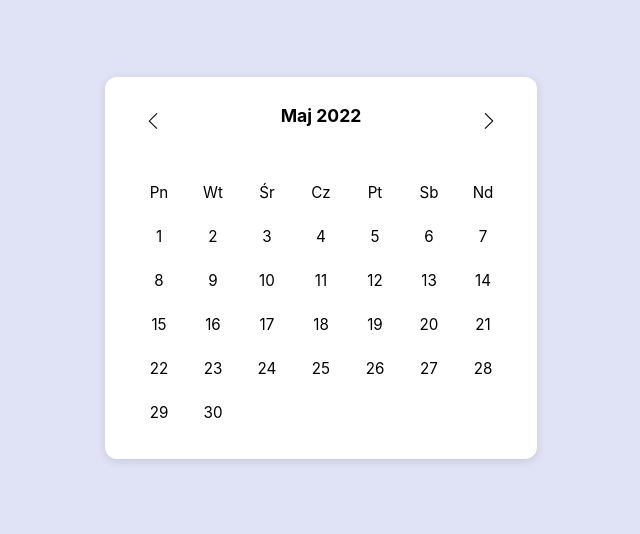
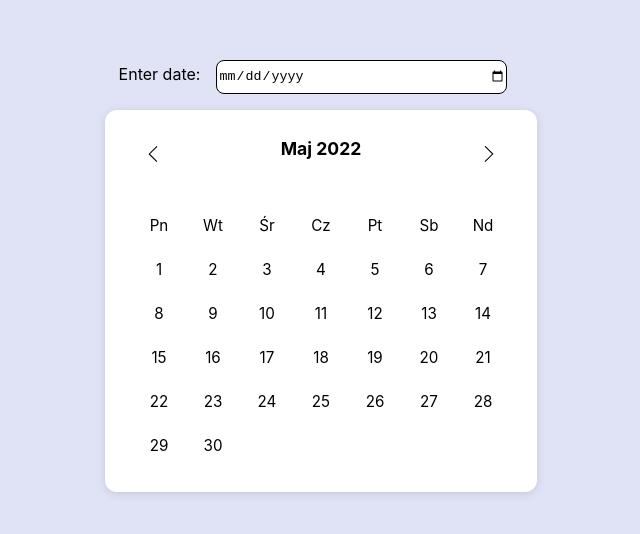
Before and after one commit to s-jez/Calendar_App, a Next.js app: page / in a window 1280 px wide. Shown: the part 132-666 px from the top of the page, without its empty margins (319-959 px from the left). Built offline with nearby package versions, Linux system fonts and the light colour scheme.

Commit message:
add calendar input.

```diff
--- a/components/Calendar/CalendarForm.tsx
+++ b/components/Calendar/CalendarForm.tsx
@@ -1,5 +1,5 @@
 import React from "react";
-import DateInput from "../Input/DateInput";
+import CalendarInput from "../Input/CalendarInput";
 import MonthInput from "../Input/MonthInput";
 import styles from "../Calendar/CalendarForm.module.scss";
 
--- /dev/null
+++ b/components/Input/CalendarInput.tsx
@@ -0,0 +1,18 @@
+import React from "react";
+import styles from "../Input/Input.module.scss";
+
+const CalendarInput = () => {
+  return (
+    <div className={styles["calendar"]}>
+      <label>Enter date:</label>
+      <input
+        id="calendar-input"
+        type="date"
+        className={styles["calendar__input"]}
+        placeholder="DD/MM/YYYY"
+      />
+    </div>
+  );
+};
+
+export default CalendarInput;
--- a/components/Input/Input.module.scss
+++ b/components/Input/Input.module.scss
@@ -9,5 +9,13 @@
   .arrow {
     margin: .5rem 0;
   }
-
 }
+.calendar {
+  &__input {
+    width: 18rem;
+    height: 2rem;
+    margin: 1rem;
+    border-radius: 8px;
+    border: 1px solid black;
+  }
+}
--- a/pages/index.tsx
+++ b/pages/index.tsx
@@ -1,6 +1,7 @@
 import Head from "next/head";
 import Image from "next/image";
 import CalendarForm from "../components/Calendar/CalendarForm";
+import CalendarInput from "../components/Input/CalendarInput";
 import styles from "../styles/Home.module.scss";
 
 export default function Home() {
@@ -13,6 +14,7 @@ export default function Home() {
       </Head>
 
       <main className={styles.main}>
+        <CalendarInput />
         <CalendarForm />
       </main>
     </div>
```
Also changed, not shown: components/Input/DateInput.tsx (deleted, +0 -7 lines).
